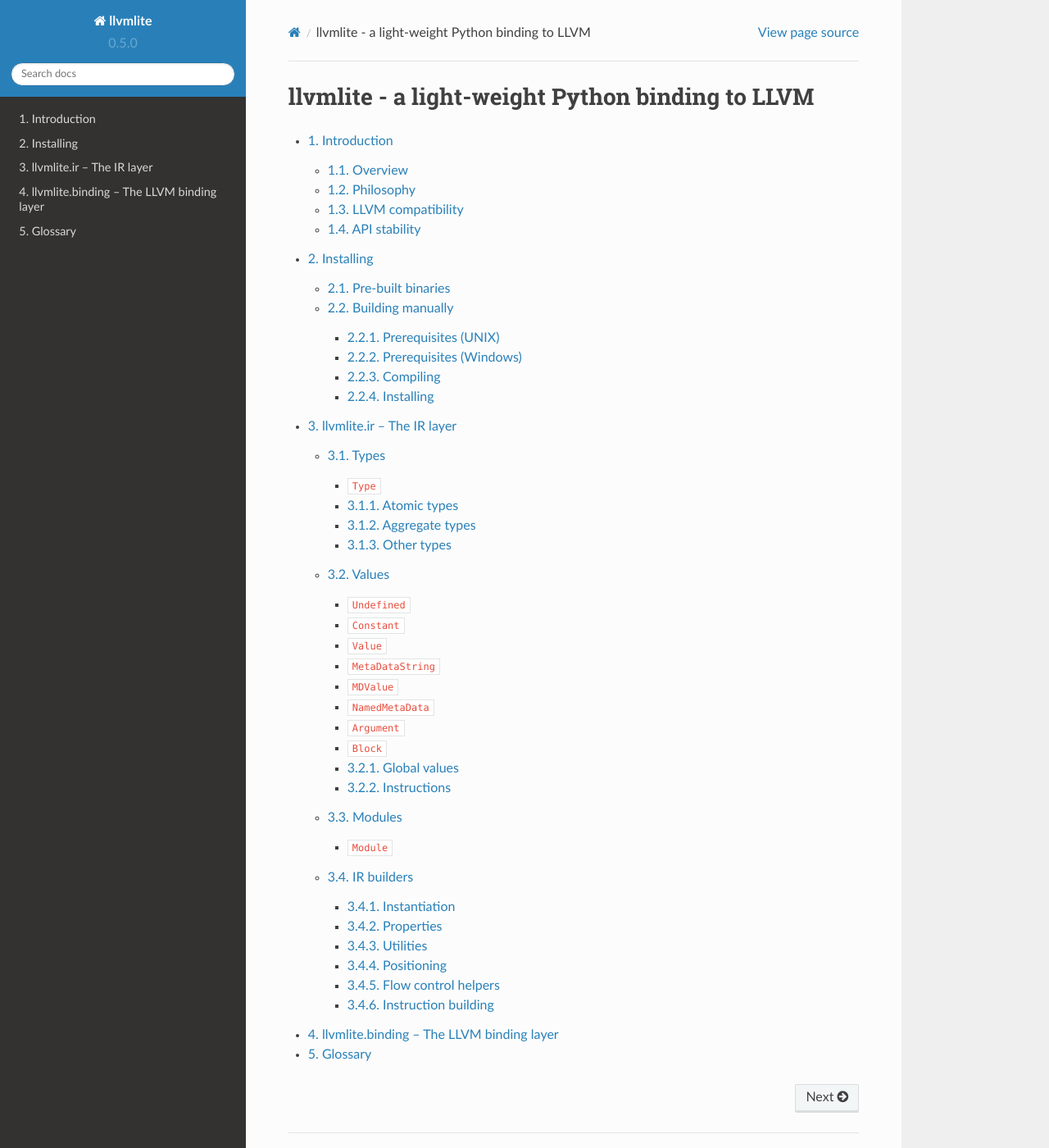
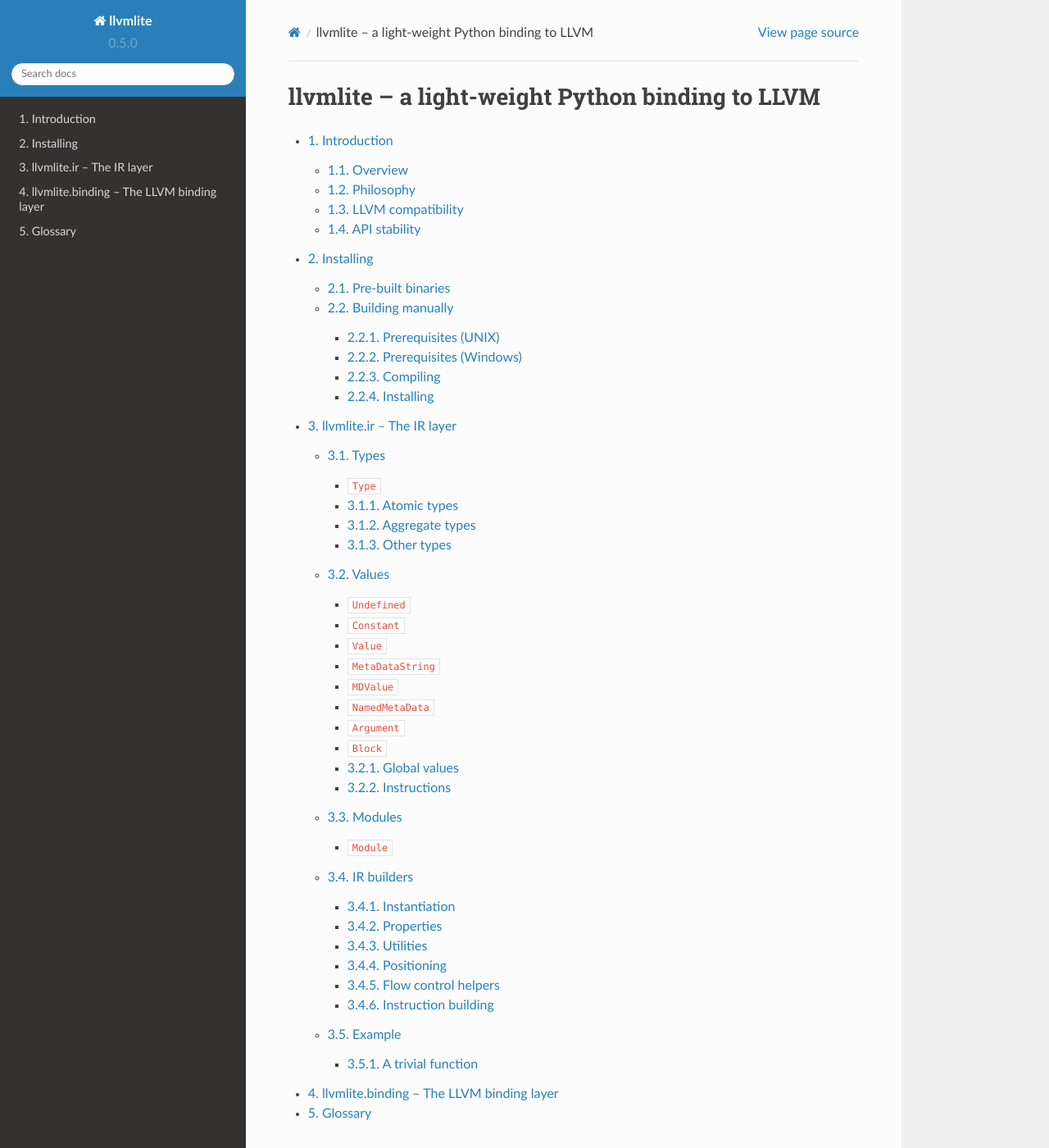
Before and after one commit to numba/llvmlite, a Sphinx documentation site: the page built from docs/source/index.rst, in a window 1280 px wide and 1400 px high. Shown: the whole window at 82% size. Built offline with Sphinx 7.4.7 and the Read the Docs theme 2.0.0, drawn with Linux system fonts in a browser that asks for light colours; pages that are not in the unit, such as notebooks, are missing from menus; some of the changed text lies outside the part shown.

Commit message:
Add an example of ir building

```diff
--- a/docs/source/conf.py
+++ b/docs/source/conf.py
@@ -111,7 +111,7 @@
 
 # The theme to use for HTML and HTML Help pages.  See the documentation for
 # a list of builtin themes.
-html_theme = 'nature'
+html_theme = 'default'
 
 # on_rtd is whether we are on readthedocs.org
 on_rtd = os.environ.get('READTHEDOCS', None) == 'True'
--- a/docs/source/index.rst
+++ b/docs/source/index.rst
@@ -1,6 +1,6 @@
 
-llvmlite - a light-weight Python binding to LLVM
-================================================
+llvmlite -- a light-weight Python binding to LLVM
+=================================================
 
 .. toctree::
    :numbered:
--- a/docs/source/ir/index.rst
+++ b/docs/source/ir/index.rst
@@ -20,10 +20,10 @@
    <http://llvm.org/releases/3.5.1/docs/LangRef.html>`_.
 
 .. toctree::
-   :titlesonly:
-   :maxdepth: 2
+   :maxdepth: 3
 
    types.rst
    values.rst
    modules.rst
    builder.rst
+   examples.rst
```
Also changed, not shown: other parts of docs/source/index.rst (+6 -6 lines), docs/source/ir/builder.rst (+6 -5 lines), docs/source/ir/examples.rst (added, +26 -0 lines), 1 other file.
